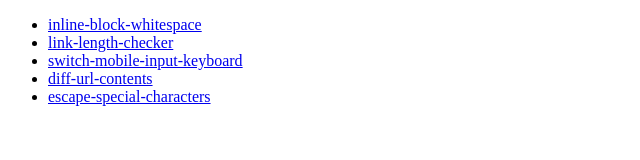
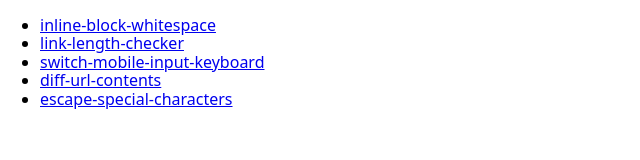
Before and after one commit to DignifyBauke/html, a plain HTML site: page public/index.html in a window 1280 px wide. Shown: the whole page, without its empty margins (0-640 px from the left). Drawn offline with nearby package versions, Linux system fonts and the light colour scheme.

Commit message:
Add modern-normalize everywhere.

```diff
--- a/public/index.html
+++ b/public/index.html
@@ -5,6 +5,7 @@
   <meta charset="UTF-8">
   <meta name="viewport" content="width=device-width, initial-scale=1.0">
   <title>HTML</title>
+  <link rel="stylesheet" href="https://cdnjs.cloudflare.com/ajax/libs/modern-normalize/3.0.1/modern-normalize.min.css" integrity="sha512-q6WgHqiHlKyOqslT/lgBgodhd03Wp4BEqKeW6nNtlOY4quzyG3VoQKFrieaCeSnuVseNKRGpGeDU3qPmabCANg==" crossorigin="anonymous" referrerpolicy="no-referrer" />
 </head>
 
 <body>
```
Also changed, not shown: public/inline-block-whitespace.html (+1 -0 lines), public/link-length-checker.html (+1 -0 lines), public/switch-mobile-input-keyboard.html (+1 -0 lines).
